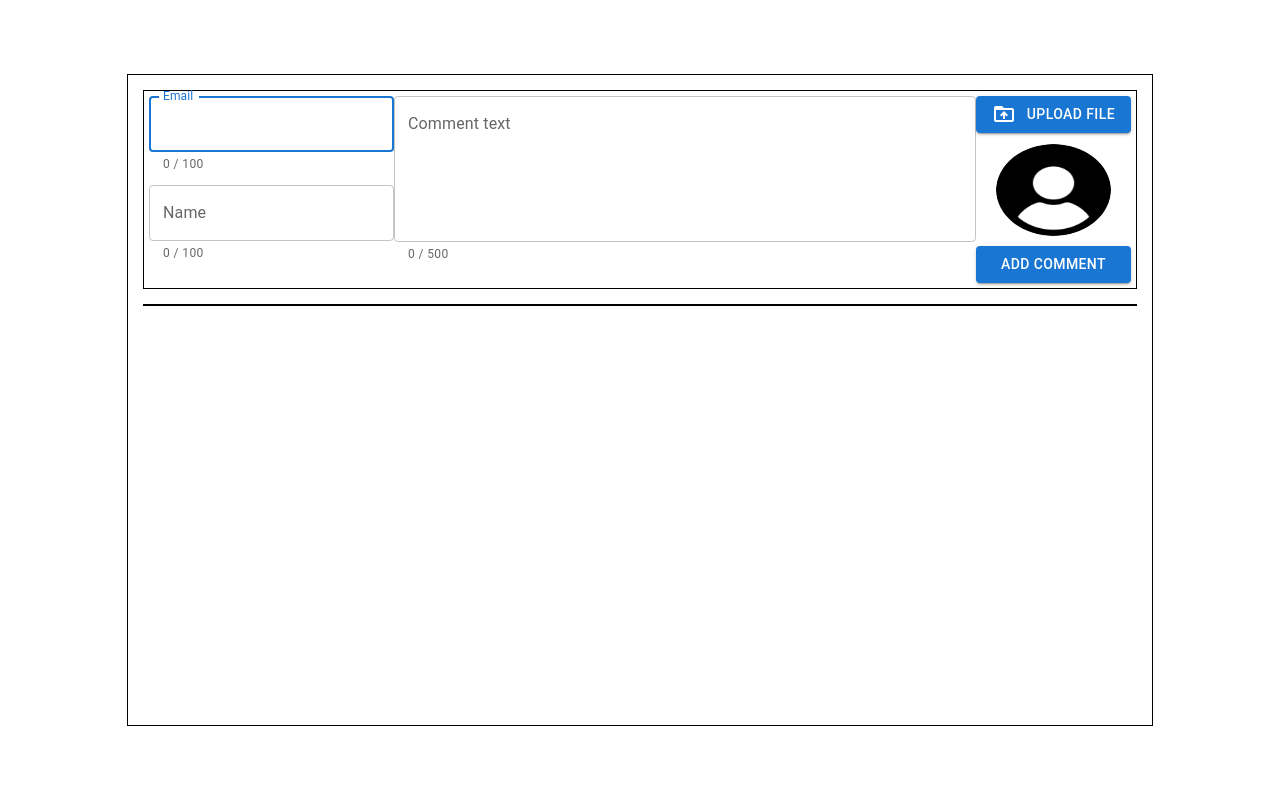
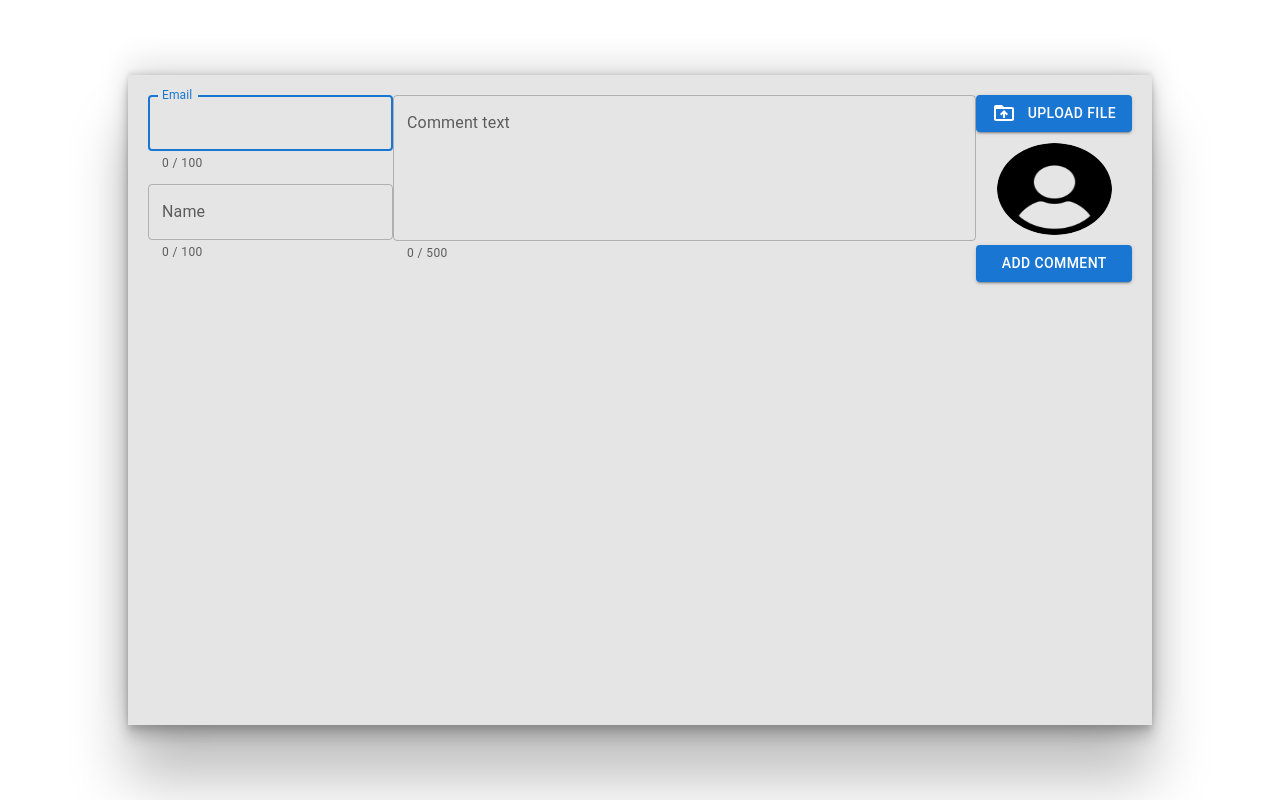
Before and after one commit to kelter-js/Commentary-Platform, a React (Create React App) app: page / in a window 1280 px wide. Built offline with nearby package versions, Linux system fonts and the light colour scheme.

Commit message:
implemented additional style fixes and improvements

```diff
--- a/src/Common/Main.tsx
+++ b/src/Common/Main.tsx
@@ -5,7 +5,8 @@
   min-width: 80vw;
   max-width: 80vw;
   height: 650px;
-  border: 1px solid black;
+  background-color: rgba(0, 0, 0, .1);
+  box-shadow: rgba(0, 0, 0, 0.25) 0px 54px 55px, rgba(0, 0, 0, 0.12) 0px -12px 30px, rgba(0, 0, 0, 0.12) 0px 4px 6px, rgba(0, 0, 0, 0.17) 0px 12px 13px, rgba(0, 0, 0, 0.09) 0px -3px 5px;
 `;
 
 export default MainContainer;
--- a/src/Components/AddComment/AddCommentStyles.tsx
+++ b/src/Components/AddComment/AddCommentStyles.tsx
@@ -2,7 +2,6 @@
 import styled from 'styled-components';
 
 export const AddCommentContainer = styled.section`
-  border: 1px solid black;
   margin: 15px;
   padding: 5px;
   box-sizing: border-box;
--- a/src/Components/Comments.tsx
+++ b/src/Components/Comments.tsx
@@ -9,7 +9,6 @@
   margin: 0 15px;
   padding: 0;
   list-style: none;
-  border: 1px solid black;
   overflow-y: auto;
 
   &::-webkit-scrollbar {
```
Also changed, not shown: src/Components/Comment/CommentStyles.tsx (+4 -0 lines).
